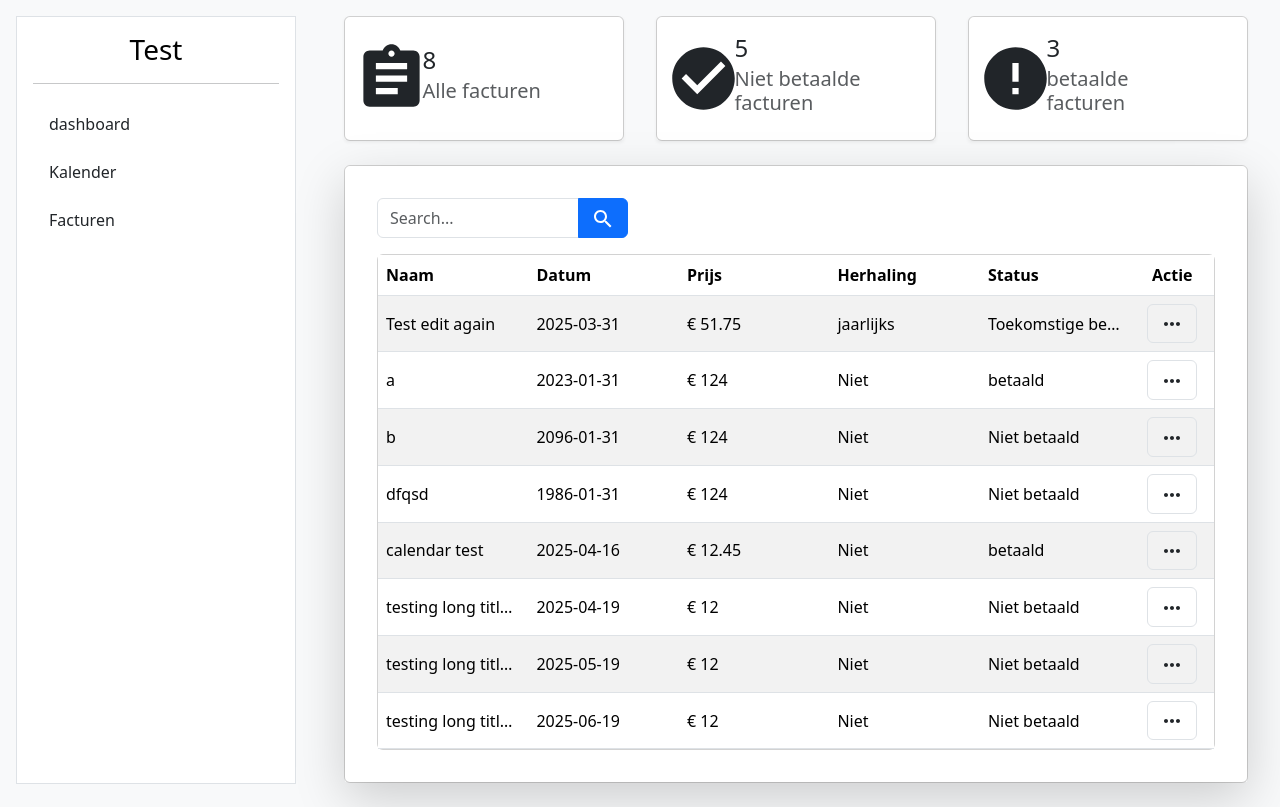
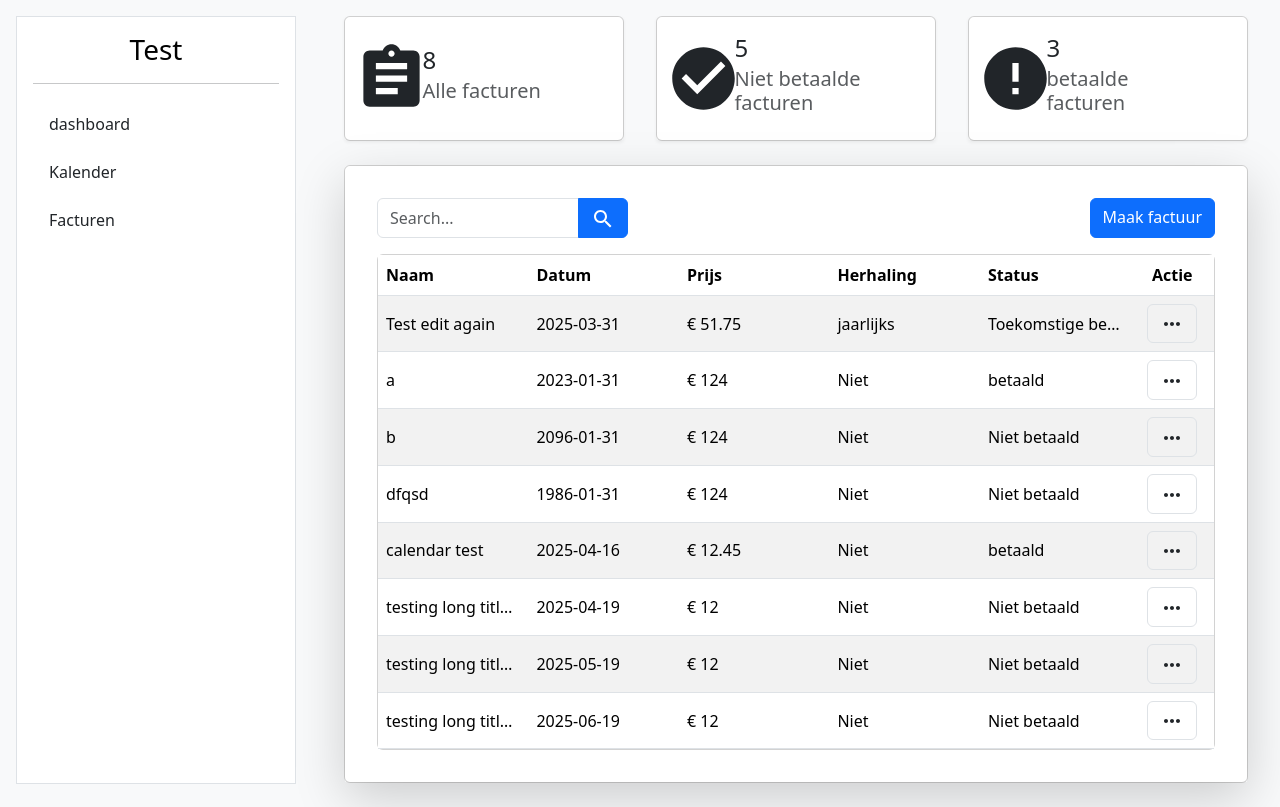
Before and after one commit to BsgMax00/parent_website, a React (Create React App) app: page /facturen in a window 1280 px wide. Built offline with nearby package versions, Linux system fonts and the light colour scheme; data requests are answered from the project's data file.

Commit message:
fixed a bug where factuur aanmaken button wasn't visible due to wrong way of providing the function

```diff
--- a/src/Components/Invoice/InvoiceDetailBody.js
+++ b/src/Components/Invoice/InvoiceDetailBody.js
@@ -115,6 +115,9 @@ const InvoiceDetailBody = ({ invoice }) => {
                         <div className="col-12 px-2">
                             <div className="card rounded m-2">
                                 <div className="card-body shadow-lg">
+                                    <div className="d-flex justify-content-center">
+                                        <h2>Facturen</h2>
+                                    </div>
                                     <Table
                                     tableHeaders={tableHeaders}
                                     tableData={relatedInvoices[arrayIndex] || []}
--- a/src/Components/Invoice/InvoiceOverviewBody.js
+++ b/src/Components/Invoice/InvoiceOverviewBody.js
@@ -77,7 +77,9 @@ const InvoiceOverviewBody = () => {
                     <div className="card-body shadow-lg">
                         <Table
                             search={setSearchSorting}
-                            createButton={<a href="/facturen/aanmaken" className="btn btn-primary">Maak factuur</a>}
+                            createButton={() => (
+                                <a href="/facturen/aanmaken" className="btn btn-primary">Maak factuur</a>
+                            )}
                             tableHeaders = {tableHeaders}
                             tableData = {chunkedInvoiceData[arrayIndex] || []}
                             handleSort = {handleSort}
--- a/src/Components/Table/Table.js
+++ b/src/Components/Table/Table.js
@@ -5,7 +5,7 @@ import { Search } from "@mui/icons-material";
 
 const Table = ({
     search = null,
-    createButton = null,
+    createButton = () => null,
     tableHeaders = [],
     tableData = [],
     handleSort = () => {},
@@ -29,14 +29,12 @@ const Table = ({
                             <Search/>
                         </button>
                     </div>
-                    {typeof createButton === "function" && (
-                        {createButton}
-                    )}
+                    {typeof createButton === "function" && createButton()}
                 </div>
             ) : (
                 typeof createButton === "function" && (
                     <div className="d-flex justify-content-end m-3">
-                        {createButton}
+                        {createButton()}
                     </div>
                 )
             )}
```
